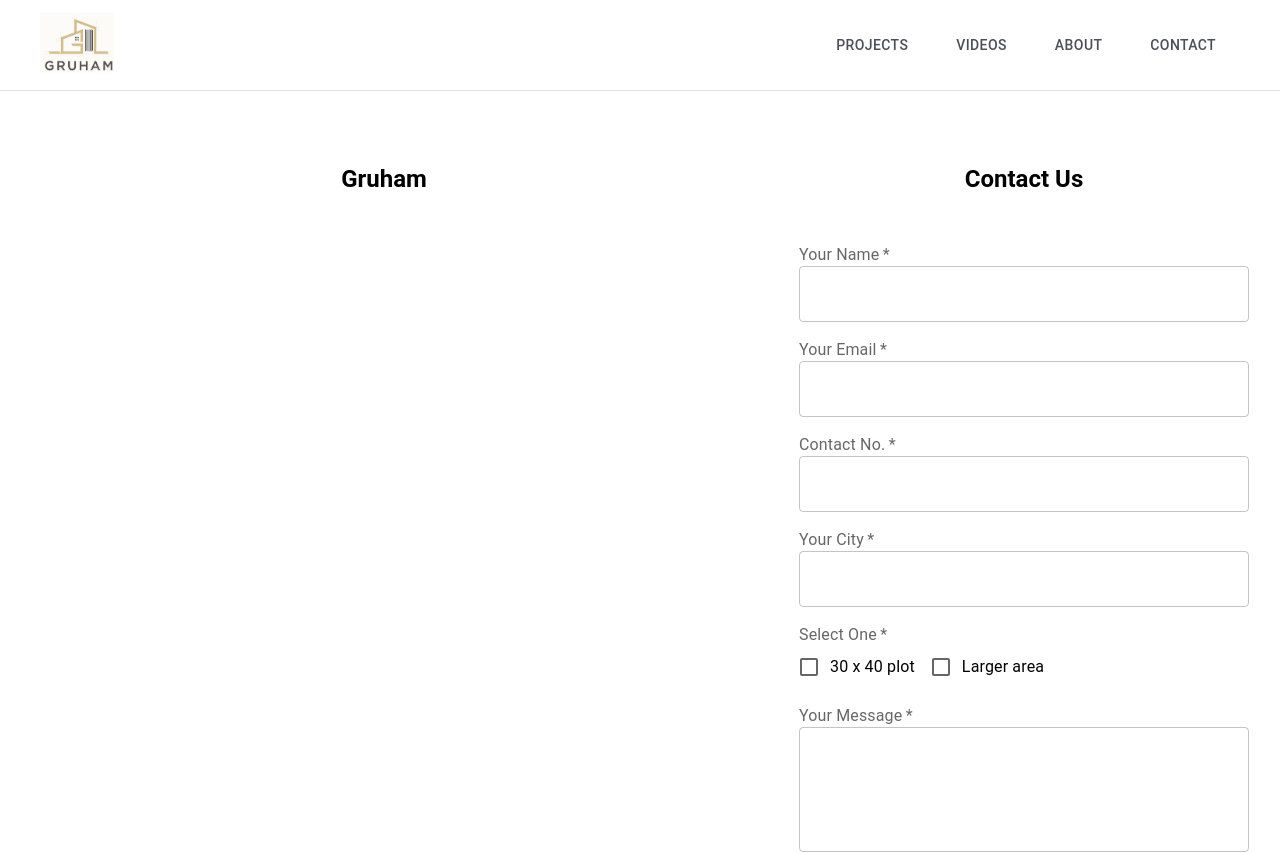
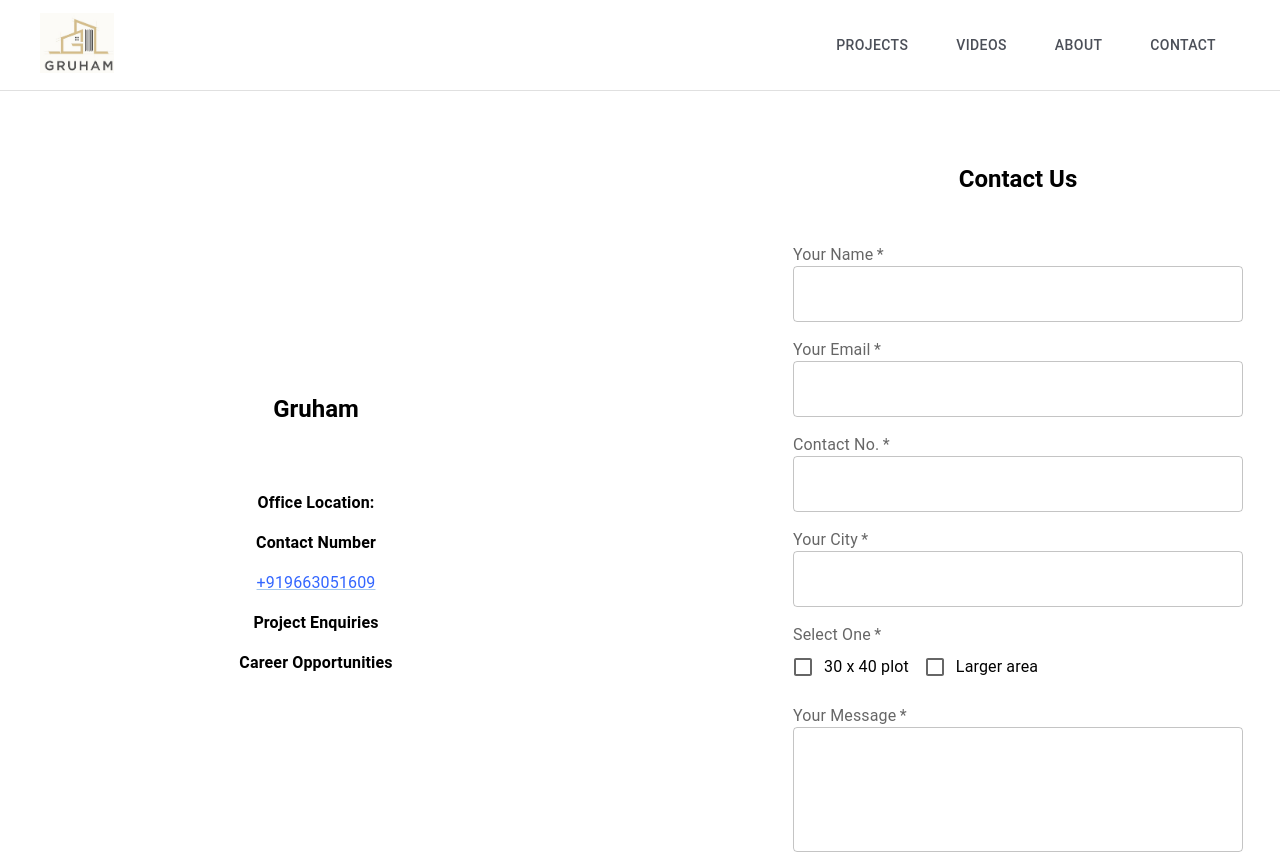
Before and after one commit to Rudreshcg/gruham, a React (Create React App) app: page /contact in a window 1280 px wide. Shown: the top 854 px of the page. Built offline with nearby package versions, Linux system fonts and the light colour scheme; the HTML template or start-up script is replaced by a standard one.

Commit message:
Updated contact page

```diff
--- a/src/components/Contact.tsx
+++ b/src/components/Contact.tsx
@@ -1,7 +1,9 @@
-import { Box, Typography, TextField, Button, FormControlLabel, Checkbox, FormGroup, FormControl, FormLabel } from '@mui/material';
+import { Box, Typography, TextField, Button, FormControlLabel, Checkbox, FormGroup, FormControl, FormLabel, useMediaQuery, useTheme, Grid, Link } from '@mui/material';
 import React, { useState } from 'react';
 
 const Contact: React.FC = () => {
+  const theme = useTheme();
+  const isMobile = useMediaQuery(theme.breakpoints.down('sm'));
   const [plot, setPlot] = useState({
     plot30x40: false,
     largerArea: false
@@ -15,21 +17,55 @@ const Contact: React.FC = () => {
   };
 
   return (
-    <Box sx={{ width: '100%', py: 9, backgroundColor: 'white', minHeight: '100vh' }}>
-      <Box sx={{ display: 'flex', justifyContent: 'space-between', marginBottom: 2 }}>
-        <Box sx={{ width: '60%', textAlign: 'center' }}>
-          <Typography variant="h5">
+    <Box sx={{ width: '100%', py: 9, backgroundColor: 'white', minHeight: '100vh', px: isMobile ? 3 : 0 }}>
+      <Grid container spacing={2} justifyContent="space-between" alignItems="center">
+        <Grid item xs={12} md={7} lg={6} sx={{ textAlign: 'center' }}>
+          <Typography variant="h5" sx={{ mb: 2 }}>
             <strong>Gruham</strong>
           </Typography>
-        </Box>
-        <Box sx={{ width: '40%', textAlign: 'center' }}>
 
+          <Box sx={{ height: '50px' }} aria-hidden="true" />
           <Box>
-            <Box>
-              <Typography variant="h5">
-                <strong>Contact Us</strong>
-              </Typography>
-            </Box>
+
+          </Box>
+          <Typography variant="body1" sx={{ mb: 2 }}>
+            <strong>Office Location:</strong>
+          </Typography>
+          <Box sx={{ mb: 2 }}>
+
+          </Box>
+          <Typography variant="body1" sx={{ mb: 2 }}>
+            <strong>Contact Number</strong>
+          </Typography>
+          <Box sx={{ mb: 2 }}>
+            <Typography variant="body1" sx={{ display: 'block' }}>
+              <Link href="tel:+919663051609" sx={{ color: '#3366ff' }}>
+                +919663051609
+              </Link>
+            </Typography>
+          </Box>
+          <Typography variant="body1" sx={{ mb: 2 }}>
+            <strong>Project Enquiries</strong>
+          </Typography>
+          <Box sx={{ mb: 2 }}>
+            <Typography variant="body1" sx={{ display: 'block' }}>
+
+            </Typography>
+          </Box>
+          <Typography variant="body1">
+            <strong>Career Opportunities</strong>
+          </Typography>
+          <Box>
+            <Typography variant="body1" sx={{ display: 'block' }}>
+
+            </Typography>
+          </Box>
+        </Grid>
+        <Grid item xs={12} md={5} sx={{ textAlign: 'center' }}>
+          <Box>
+            <Typography variant="h5">
+              <strong>Contact Us</strong>
+            </Typography>
             <Box
               component="form"
               sx={{
@@ -45,38 +81,23 @@ const Contact: React.FC = () => {
             >
               <FormControl fullWidth required>
                 <FormLabel sx={{ textAlign: 'left' }}>Your Name</FormLabel>
-                <TextField
-                  variant="outlined"
-                  fullWidth
-                />
+                <TextField variant="outlined" fullWidth />
               </FormControl>
               <FormControl fullWidth required>
                 <FormLabel sx={{ textAlign: 'left' }}>Your Email</FormLabel>
-                <TextField
-                  variant="outlined"
-                  type="email"
-                  fullWidth
-                />
+                <TextField variant="outlined" type="email" fullWidth />
               </FormControl>
               <FormControl fullWidth required>
                 <FormLabel sx={{ textAlign: 'left' }}>Contact No.</FormLabel>
-                <TextField
-                  variant="outlined"
-                  type="tel"
-                  fullWidth
-                />
+                <TextField variant="outlined" type="tel" fullWidth />
               </FormControl>
               <FormControl fullWidth required>
                 <FormLabel sx={{ textAlign: 'left' }}>Your City</FormLabel>
-                <TextField
-                  variant="outlined"
-                  fullWidth
-
-                />
+                <TextField variant="outlined" fullWidth />
               </FormControl>
               <FormControl required>
                 <FormLabel sx={{ textAlign: 'left' }}>Select One</FormLabel>
-                <FormGroup sx={{display: 'flex', flexDirection: 'row'}}>
+                <FormGroup sx={{ display: 'flex', flexDirection: 'row' }}>
                   <FormControlLabel
                     control={
                       <Checkbox
@@ -101,12 +122,7 @@ const Contact: React.FC = () => {
               </FormControl>
               <FormControl fullWidth required>
                 <FormLabel sx={{ textAlign: 'left' }}>Your Message</FormLabel>
-                <TextField
-                  variant="outlined"
-                  fullWidth
-                  multiline
-                  rows={4}
-                />
+                <TextField variant="outlined" fullWidth multiline rows={4} />
               </FormControl>
               <Button
                 variant="contained"
@@ -114,12 +130,12 @@ const Contact: React.FC = () => {
                 type="submit"
                 sx={{ width: '150px', alignSelf: 'center' }}
               >
-                Submit
+                Send
               </Button>
             </Box>
           </Box>
-        </Box>
-      </Box>
+        </Grid>
+      </Grid>
     </Box>
   );
 };
```
